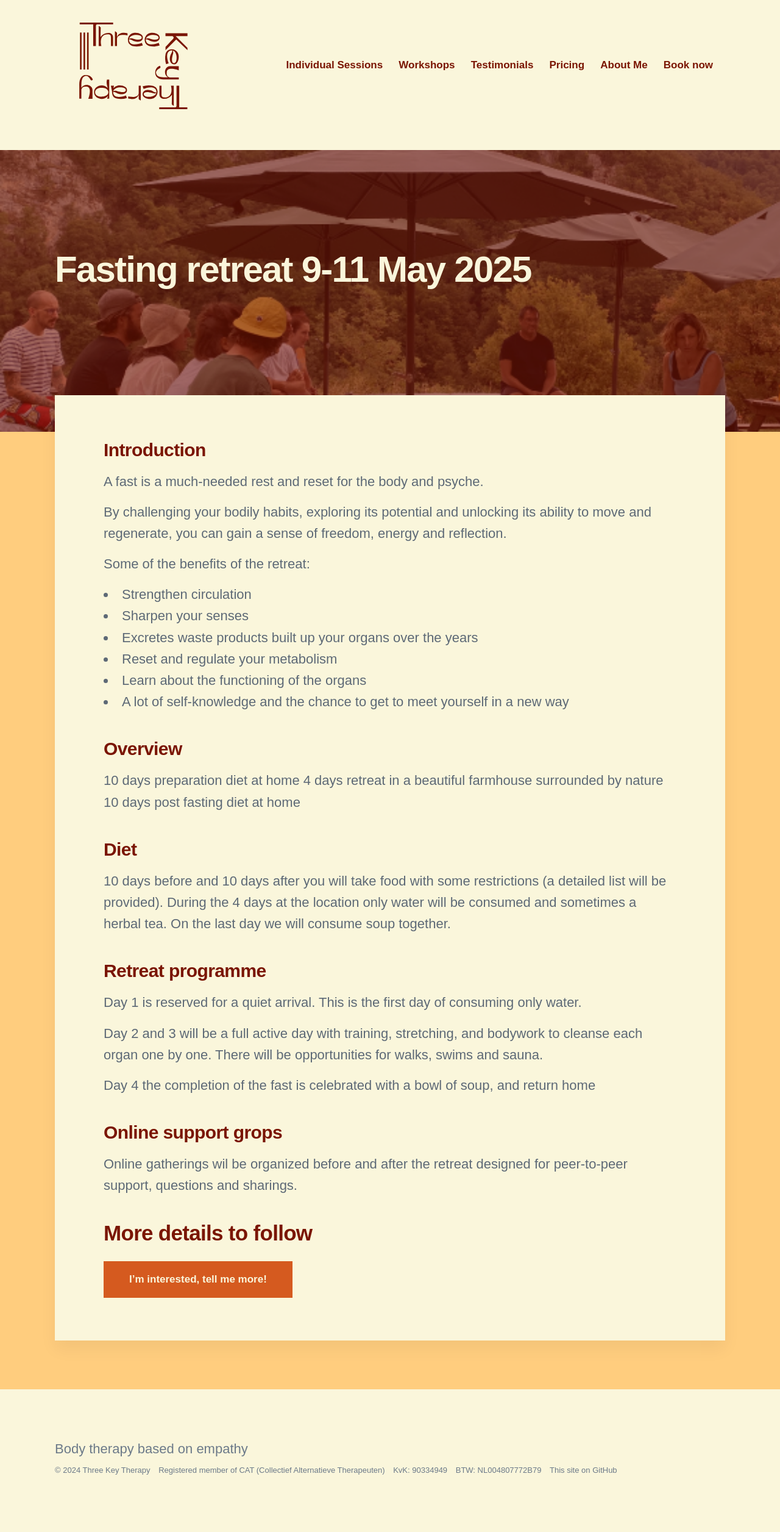
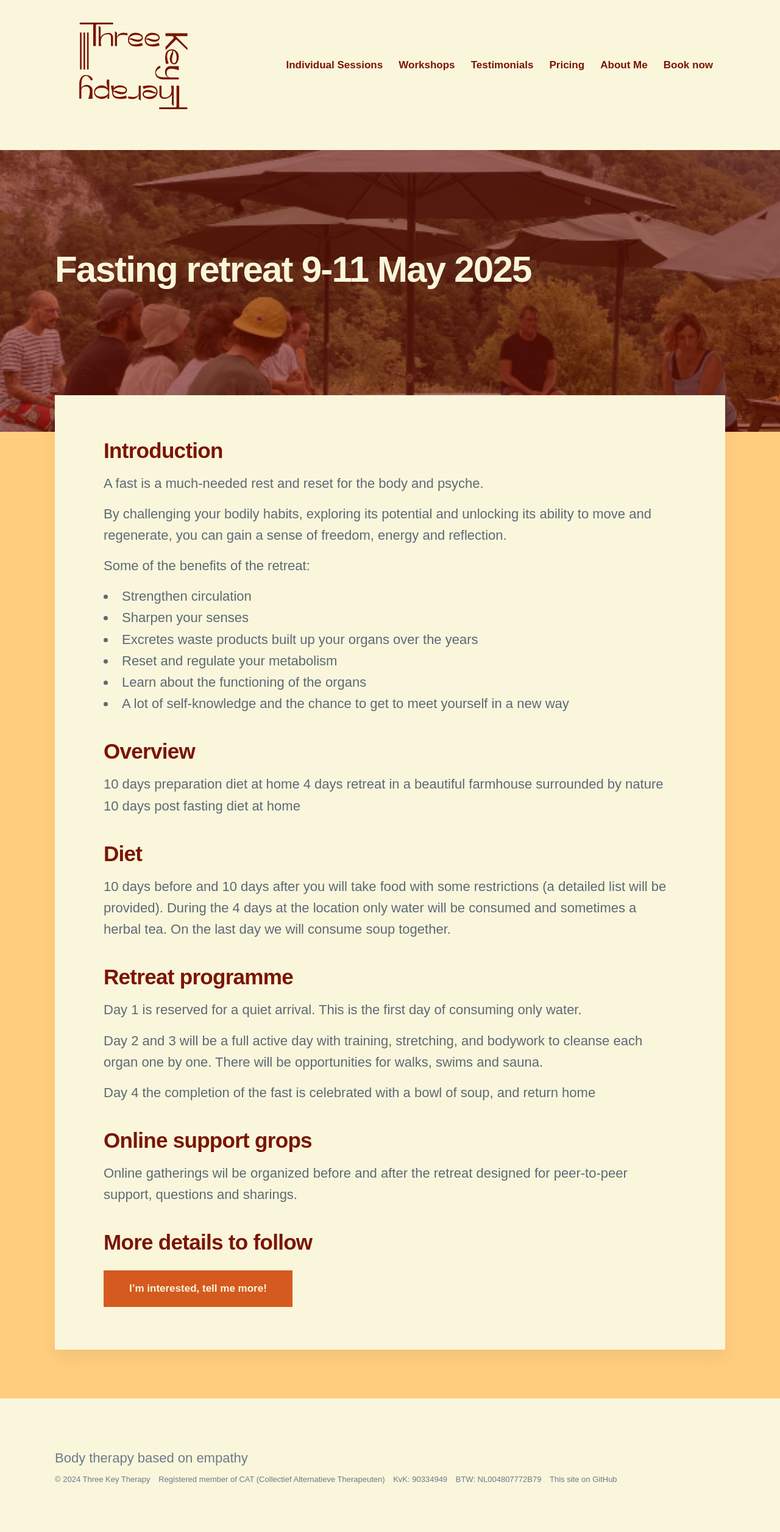
Before and after one commit to threekeytherapy/threekeytherapy.com, a Jekyll site: the page built from _workshops/fast-retreat.md, in a window 1280 px wide. Shown: the whole page at 61% size. Built offline with Jekyll 4.4.1, drawn with Linux system fonts in a browser that asks for light colours; nearby versions of some CDN libraries; some web fonts are replaced.

Commit message:
aligns formatting style

```diff
--- a/_workshops/fast-retreat.md
+++ b/_workshops/fast-retreat.md
@@ -8,7 +8,7 @@ date: 2023-11-02 00:00:00
 redirects_from:
 ---
 
-### Introduction
+## Introduction
 
 A fast is a much-needed rest and reset for the body and psyche.
 
@@ -22,19 +22,19 @@ Some of the benefits of the retreat:
 - Learn about the functioning of the organs
 - A lot of self-knowledge and the chance to get to meet yourself in a new way
 
-### Overview
+## Overview
 
 10 days preparation diet at home
 4 days retreat in a beautiful farmhouse surrounded by nature
 10 days post fasting diet at home
 
-### Diet
+## Diet
 
 10 days before and 10 days after you will take food with some restrictions (a detailed list will be provided).
 During the 4 days at the location only water will be consumed and sometimes a herbal tea.
 On the last day we will consume soup together.
 
-### Retreat programme
+## Retreat programme
 
 Day 1 is reserved for a quiet arrival.
 This is the first day of consuming only water.
@@ -44,7 +44,7 @@ There will be opportunities for walks, swims and sauna.
 
 Day 4 the completion of the fast is celebrated with a bowl of soup, and return home
 
-### Online support grops
+## Online support grops
 
 Online gatherings wil be organized before and after the retreat designed for peer-to-peer support, questions
 and sharings.
```
Also changed, not shown: _workshops/training.md (+3 -3 lines).
